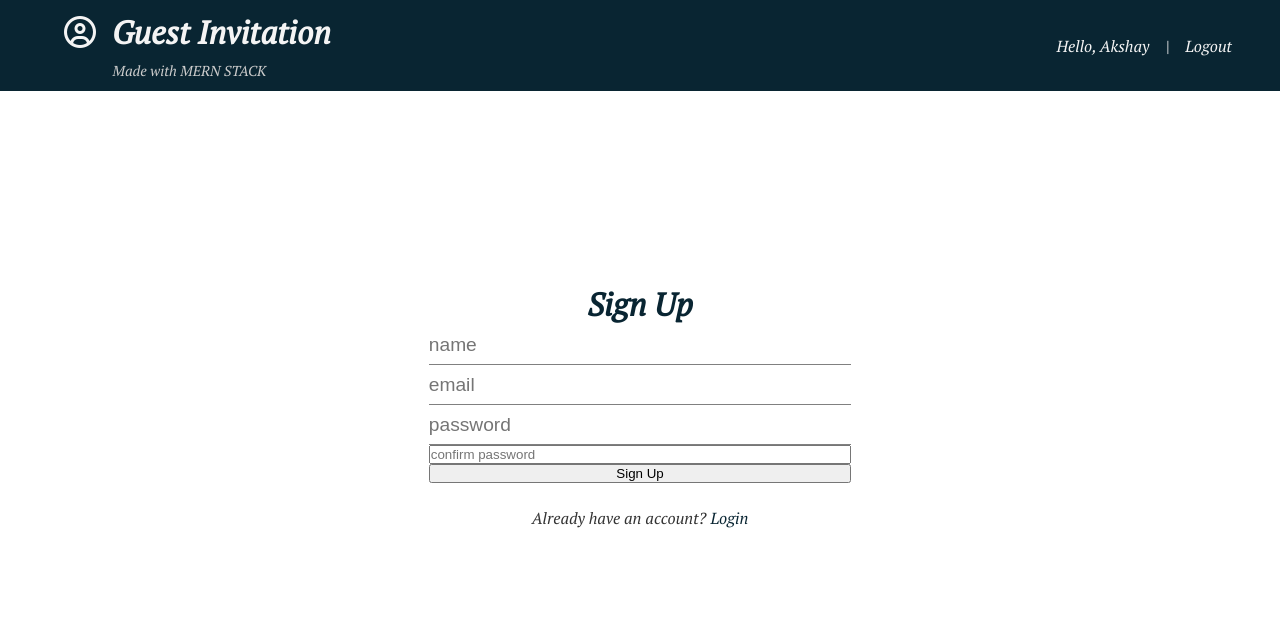
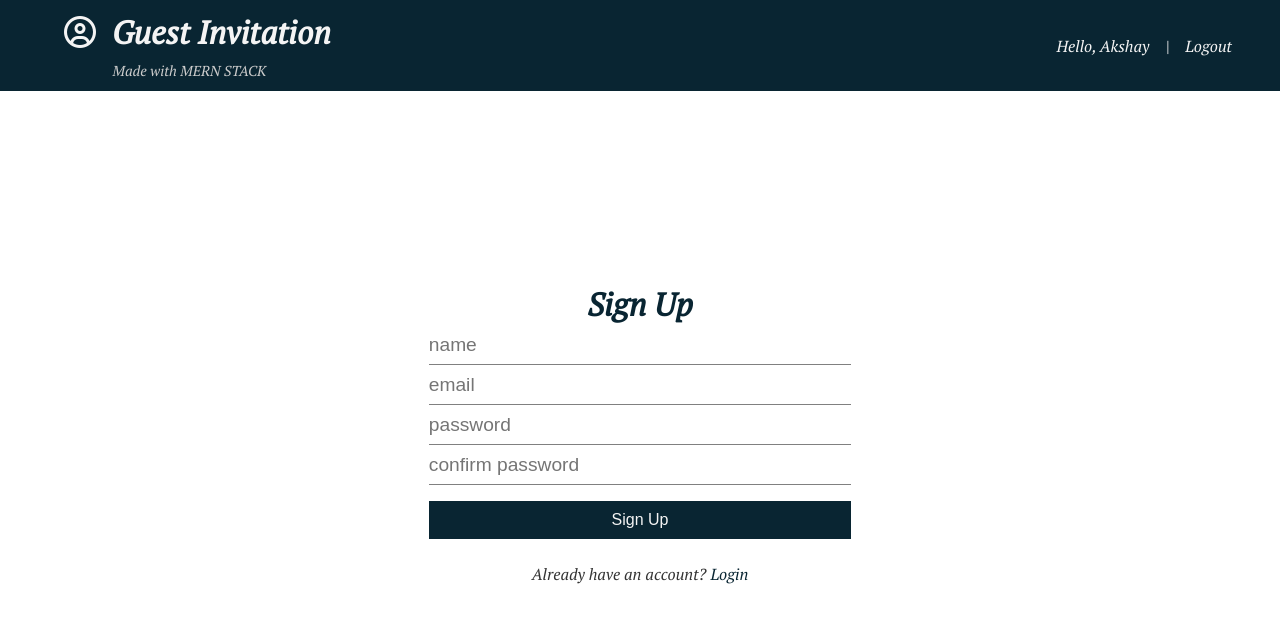
Before and after one commit to akshaydonhe12/Guest-Invitation-MERN, a React (Create React App) app in the folder client/: page /register in a window 1280 px wide. Shown: the top 622 px of the page. Built offline with nearby package versions, Linux system fonts and the light colour scheme.

Commit message:
fix-multiple-bug

```diff
--- a/client/src/components/pages/Login.js
+++ b/client/src/components/pages/Login.js
@@ -8,10 +8,10 @@ const Login = () => {
          <form>
              <input type="email" name="email" placeholder="email"/>
              <input type="password" name="password" placeholder="password"/>
-             <input type="submit" value="Sign In"/>
+             <input type="submit" value="Sign In" className="btn"/>
          </form>
          <div className="question">
-             <p>Already have an account? {" "}<Link to='/login'>Sign Up</Link></p>
+             <p>Already have an account? {" "}<Link to='/register'>Sign Up</Link></p>
          </div>
     </div>
   )
--- a/client/src/components/pages/Register.js
+++ b/client/src/components/pages/Register.js
@@ -9,8 +9,8 @@ const Register = () => {
              <input type="text" name="name" placeholder="name"/>
              <input type="email" name="email" placeholder="email"/>
              <input type="password" name="password" placeholder="password"/>
-             <input type="password2" name="password2" placeholder="confirm password"/>
-             <input type="submit" value="Sign Up"/>
+             <input type="password" name="password2" placeholder="confirm password"/>
+             <input type="submit" value="Sign Up" className="btn"/>
          </form>
          <div className="question">
              <p>Already have an account? {" "}<Link to='/login'>Login</Link></p>
```
